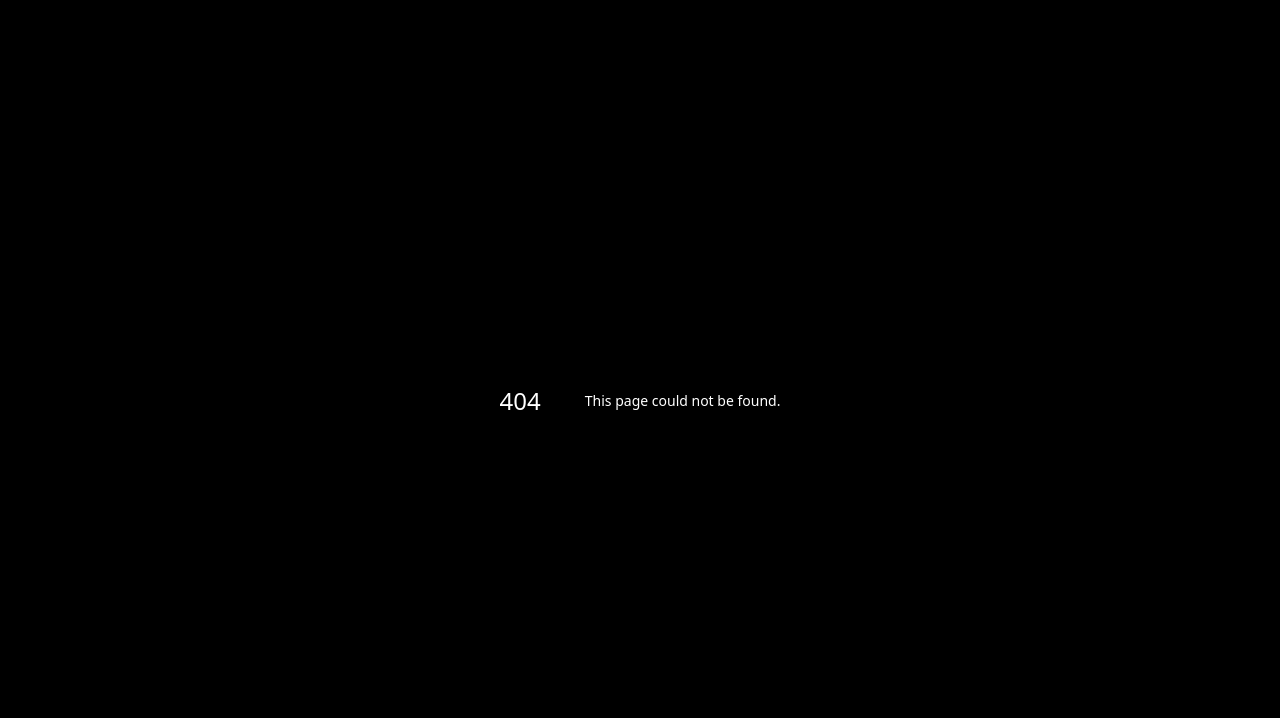
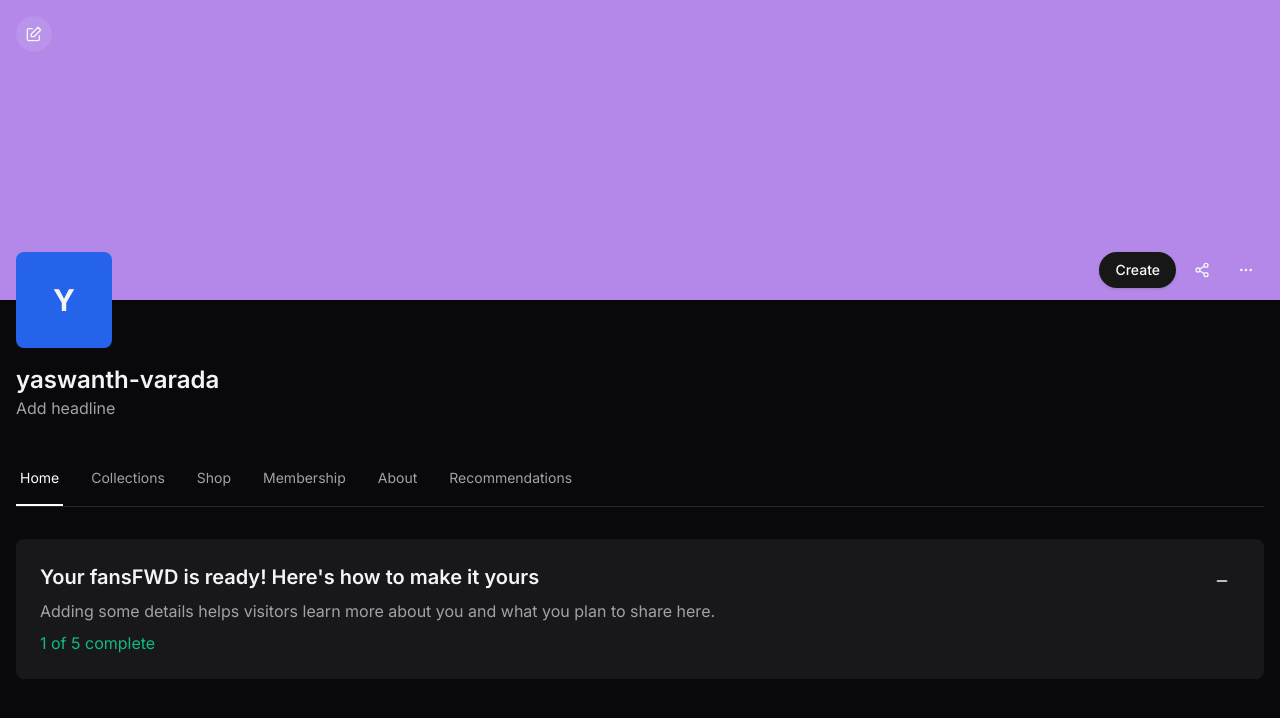
Before and after one commit to yaswanth-2005/fansfwd-deployment, a Next.js app: page /creator-dashboard in a window 1280 px wide. Before the commit this address had no page. Shown: the top 718 px of the page. Built offline with nearby package versions, Linux system fonts and the light colour scheme.

Commit message:
deployment

```diff
--- a/next.config.mjs
+++ b/next.config.mjs
@@ -14,6 +14,9 @@ const nextConfig = {
       {
         hostname: "hebbkx1anhila5yf.public.blob.vercel-storage.com",
       },
+      {
+        hostname: "example.com",
+      },
     ],
   },
 };
--- /dev/null
+++ b/src/app/creator-dashboard/page.tsx
@@ -0,0 +1,128 @@
+import Link from "next/link";
+import { MoreHorizontal, Share2 } from "lucide-react";
+import { Button } from "@/components/ui/button";
+
+export default function Page() {
+  return (
+    <div className="min-h-screen bg-zinc-950 text-zinc-100">
+      {/* Banner */}
+      <div className="relative h-[300px]">
+        <div className="absolute inset-0 bg-[#B388E8]" />
+
+        {/* Top buttons */}
+        <div className="absolute top-4 left-4 right-4 flex justify-between items-center">
+          <Button
+            variant="ghost"
+            size="icon"
+            className="bg-white/10 backdrop-blur-sm rounded-full"
+          >
+            <span className="sr-only">Edit banner</span>
+            <svg
+              xmlns="http://www.w3.org/2000/svg"
+              viewBox="0 0 24 24"
+              fill="none"
+              stroke="currentColor"
+              strokeWidth="2"
+              strokeLinecap="round"
+              strokeLinejoin="round"
+              className="h-5 w-5"
+            >
+              <path d="M20 14.66V20a2 2 0 0 1-2 2H4a2 2 0 0 1-2-2V6a2 2 0 0 1 2-2h5.34" />
+              <polygon points="18 2 22 6 12 16 8 16 8 12 18 2" />
+            </svg>
+          </Button>
+
+          {/* <div className="flex gap-2">
+            <Button variant="secondary" className="rounded-full">
+              Preview page
+            </Button>
+            <Button className="rounded-full">Publish page</Button>
+          </div> */}
+        </div>
+      </div>
+
+      {/* Profile Section */}
+      <div className="relative px-4 pb-4">
+        <div className="flex justify-between items-start -mt-12 mb-4">
+          <div className="h-24 w-24 bg-blue-600 rounded-lg flex items-center justify-center text-3xl font-bold">
+            Y
+          </div>
+          <div className="flex gap-2">
+            <Button className="rounded-full">Create</Button>
+            <Button variant="ghost" size="icon" className="rounded-full">
+              <Share2 className="h-5 w-5" />
+            </Button>
+            <Button variant="ghost" size="icon" className="rounded-full">
+              <MoreHorizontal className="h-5 w-5" />
+            </Button>
+          </div>
+        </div>
+
+        <div className="space-y-4">
+          <div>
+            <h1 className="text-2xl font-semibold">yaswanth-varada</h1>
+            <p className="text-zinc-400">Add headline</p>
+          </div>
+        </div>
+
+        {/* Navigation */}
+        <nav className="mt-8 border-b border-zinc-800">
+          <ul className="flex gap-6">
+            {[
+              "Home",
+              "Collections",
+              "Shop",
+              "Membership",
+              "About",
+              "Recommendations",
+            ].map((item) => (
+              <li key={item}>
+                <Link
+                  href="#"
+                  className={`inline-block px-1 py-4 text-sm ${
+                    item === "Home"
+                      ? "text-white border-b-2 border-white"
+                      : "text-zinc-400"
+                  }`}
+                >
+                  {item}
+                </Link>
+              </li>
+            ))}
+          </ul>
+        </nav>
+
+        {/* Setup Card */}
+        <div className="mt-8 p-6 rounded-lg bg-zinc-900">
+          <div className="flex justify-between items-start">
+            <div>
+              <h2 className="text-xl font-semibold mb-2">
+                Your fansFWD is ready! Here's how to make it yours
+              </h2>
+              <p className="text-zinc-400">
+                Adding some details helps visitors learn more about you and what
+                you plan to share here.
+              </p>
+              <p className="mt-2 text-emerald-500">1 of 5 complete</p>
+            </div>
+            <Button variant="ghost" size="icon">
+              <span className="sr-only">Collapse</span>
+              <svg
+                xmlns="http://www.w3.org/2000/svg"
+                viewBox="0 0 24 24"
+                fill="none"
+                stroke="currentColor"
+                strokeWidth="2"
+                strokeLinecap="round"
+                strokeLinejoin="round"
+                className="h-5 w-5"
+              >
+                <path d="M5 12h14" />
+              </svg>
+            </Button>
+          </div>
+        </div>
+      </div>
+    </div>
+  );
+}
--- a/src/app/creator/page.tsx
+++ b/src/app/creator/page.tsx
@@ -1,11 +1,14 @@
+"use client";
 import { Button } from "@/components/ui/button";
 import { Card } from "@/components/ui/card";
 import { Checkbox } from "@/components/ui/checkbox";
 import { Input } from "@/components/ui/input";
-import { MoreHorizontal, Search } from "lucide-react";
+import { MoreHorizontal, Router, Search } from "lucide-react";
 import Image from "next/image";
+import { useRouter } from "next/navigation";
 
 export default function CreatorOnboarding() {
+  const router = useRouter();
   return (
     <div className="min-h-screen bg-black text-white flex items-center justify-center">
       <div className="w-full max-w-xl flex flex-col items-center justify-center text-center">
@@ -35,7 +38,10 @@ export default function CreatorOnboarding() {
               className="bg-gray-800 border-gray-700 text-white w-full"
             />
 
-            <Button className="w-full bg-gray-200 text-black hover:bg-gray-300">
+            <Button
+              className="w-full bg-gray-200 text-black hover:bg-gray-300"
+              onClick={() => router.push("/creator-dashboard")}
+            >
               Continue
             </Button>
           </form>
--- a/src/components/global/inView.tsx
+++ b/src/components/global/inView.tsx
@@ -5,7 +5,6 @@ import { motion } from "motion/react";
 export function InViewImagesGrid() {
   return (
     <div className="h-full w-full overflow-auto bg-black">
-      <div className="mb-20 py-12 text-center text-sm">Scroll down</div>
       <div className="flex h-[1200px] items-end justify-center pb-12">
         <InView
           viewOptions={{ once: true, margin: "0px 0px -250px 0px" }}
@@ -23,17 +22,17 @@ export function InViewImagesGrid() {
         >
           <div className="columns-2 gap-4 px-8 sm:columns-3">
             {[
-              "https://yt3.googleusercontent.com/DLer1VC9KzQIOiTYFPrNXSndwrgXHplj6e4r0_JNkPcTaB0PfRwDQTPGWhhXoA12JiSGi991rCU=s160-c-k-c0x00ffffff-no-rj",
-              "https://yt3.googleusercontent.com/r09RpDUvcrXhuGYFqVujMChDqX_MTQbH6ronxmHWQuT5detla632gIkElqz-1lvKBAz7rzR50g=s160-c-k-c0x00ffffff-no-rj",
-              "https://yt3.googleusercontent.com/j01juFvKwHnKHdgcklpPKLkfNBuGbGJKLBwXVhbN_5LeCU3S9bTsHBL-MKPRQCjpZpfPJ_dJ=s160-c-k-c0x00ffffff-no-rj",
-              "https://yt3.googleusercontent.com/66OTTHSdZwqnz75I-z_sCFmf-EKQ9q4_OZsluCDm3KqPrcauc16Si1gGQuUgqe82Pi05Y2vnpw=s160-c-k-c0x00ffffff-no-rj",
-              "https://yt3.googleusercontent.com/vLLYSMUqgq8v8lNVFodiBTrvDZJvTPYkDATk0LxPcYQcZVCqHvca499gj2ZkdroX3LfJtWg5=s160-c-k-c0x00ffffff-no-rj",
-              "https://yt3.googleusercontent.com/ytc/AIdro_ljNzHZ3SguEFdt1hJvtdx-btjNUQV1plknPziW9278yxA=s160-c-k-c0x00ffffff-no-rj",
-              "https://yt3.googleusercontent.com/DLer1VC9KzQIOiTYFPrNXSndwrgXHplj6e4r0_JNkPcTaB0PfRwDQTPGWhhXoA12JiSGi991rCU=s160-c-k-c0x00ffffff-no-rj",
-              "https://prasadtechintelugu.com/wp-content/uploads/2023/04/still-for-subscribe-834x1024.png",
-              "https://encrypted-tbn0.gstatic.com/images?q=tbn:ANd9GcRzWt2e9kG3EStglMVgYtf1e0_nu2G46zT0AQ&s",
-              "https://encrypted-tbn0.gstatic.com/images?q=tbn:ANd9GcQ7nfkloJmkIv2qSmORIOadcRqX_e2fAxKVdA&sjpeg",
-              "https://yt3.googleusercontent.com/ytc/AIdro_my0_ZKr9LesvJFsIy1SFOJO_FiipmLjjbz-3wQlVOb7Q=s160-c-k-c0x00ffffff-no-rj",
+              "https://images.news18.com/ibnlive/uploads/2022/08/devarakonda-varaprasad-youtuber-166064472116x9.png", // prasadtechintelugu
+              "https://pbs.twimg.com/profile_images/1566350148908683264/2bhBMGaV_400x400.jpg", // tech wiser
+              "https://img.gurugamer.com/resize/740x-/2020/06/16/carryminati-ajey-nagar-1200x905-076d.jpg", // carryminati
+              "https://th.bing.com/th/id/OIP.vmeoQS0a7rtD2BLNQsC7tAAAAA?rs=1&pid=ImgDetMain", //mr beast
+              "https://th.bing.com/th/id/OIP.AtgZq7Vzk8BjkiFtlfO2tgHaE_?rs=1&pid=ImgDetMain", // naa anveshana
+              "https://th.bing.com/th/id/OIP.npMDHwCgLgHmbedSap8jyQHaE8?rs=1&pid=ImgDetMain", // hitesh choudary
+              "https://cdn.gadgets360.com/content/assets/technical-guruji-exclusive-on-ndtv.jpg", // technical guruji.
+              // "https://prasadtechintelugu.com/wp-content/uploads/2023/04/still-for-subscribe-834x1024.png",
+              "https://networthchart.com/wp-content/uploads/2023/08/ezgif.com-gif-maker-2023-08-23T232201.948.webp", // codewithharry
+              // "https://encrypted-tbn0.gstatic.com/images?q=tbn:ANd9GcQ7nfkloJmkIv2qSmORIOadcRqX_e2fAxKVdA&sjpeg",
+              "https://framerusercontent.com/images/6Ic2IkzovoYoP8InNiJkKnbaptc.png", // 100x engineers
             ].map((imgSrc, index) => {
               return (
                 <motion.div
--- a/src/components/global/spotify-style-carousel.tsx
+++ b/src/components/global/spotify-style-carousel.tsx
@@ -28,11 +28,13 @@ export default function SpotifyStyleCarousel() {
     <div className="w-full px-16 mx-auto bg-black text-white">
       {categories.map((category) => (
         <div key={category.name} className="mb-8">
-          <h2 className="text-2xl font-bold mb-4">{category.name}</h2>
+          <h2 className="text-2xl text-center font-bold mb-4">
+            {category.name}
+          </h2>
           <div className="relative">
             <div
               ref={scrollContainerRef}
-              className="flex overflow-x-auto space-x-4 scrollbar-hide"
+              className="flex overflow-x-auto space-x-4 scrollbar-hide justify-center"
               style={{ scrollbarWidth: "none", msOverflowStyle: "none" }}
             >
               {category.products.map((product) => (
@@ -68,7 +70,7 @@ export default function SpotifyStyleCarousel() {
                   </Card>
                 </Link>
               ))}
-              {category.products.map((product) => (
+              {/* {category.products.map((product) => (
                 <Link href={`/${category.name}/${product.id}`}>
                   <Card
                     key={product.id}
@@ -100,7 +102,7 @@ export default function SpotifyStyleCarousel() {
                     </CardContent>
                   </Card>
                 </Link>
-              ))}
+              ))} */}
             </div>
             {/* <Button
               variant="ghost"
--- a/src/components/layouts/main.tsx
+++ b/src/components/layouts/main.tsx
@@ -46,7 +46,7 @@ const Main = (props: Props) => {
               <li>Features</li>
               <li>
                 <Button
-                  className="bg-[#1d4ed8] text-white"
+                  className="border-[#1d4ed8] border-2 rounded-full text-white bg-transparent"
                   onClick={() => router.push("/creator")}
                 >
                   Become a Creator
```
